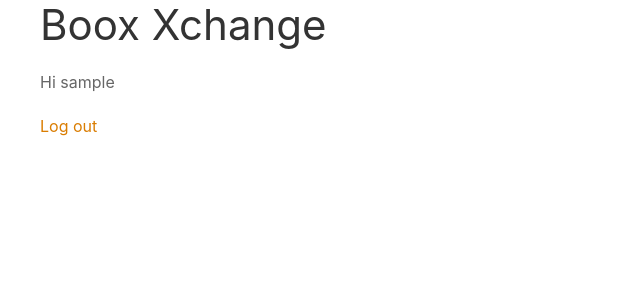
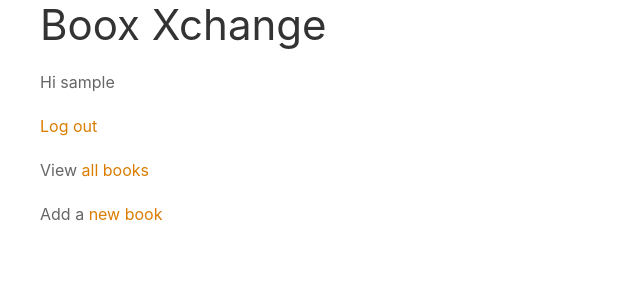
Before and after one commit to CodeHubOrg/bookxchange, a Django app: page / in a window 1280 px wide. Shown: the top 300 px of the page, without its empty margins (0-640 px from the left). Run offline with Django 3.2, Linux system fonts and the light colour scheme; the visitor is signed in with stand-in values (Sample User, id 1); some libraries are stand-ins or nearby versions.

Commit message:
move homepage to bookx, add links to list and add new book views, books urls all relative to 'books/'

```diff
--- a/books/models.py
+++ b/books/models.py
@@ -55,12 +55,20 @@ class Book(models.Model):
         return self.get_absolute_url()
 
     @property
+    def new_url(self):
+        return reverse("book_new")
+
+    @property
     def update_url(self):
         return reverse("book_update", kwargs={"pk": self.pk})
 
     @property
     def delete_url(self):
         return reverse("book_delete", kwargs={"pk": self.pk})
+
+    @property
+    def list_url(self):
+        return reverse("book_list")
 
     def __str__(self):
         return self.title
--- a/books/urls.py
+++ b/books/urls.py
@@ -4,18 +4,17 @@ from django.contrib.auth.decorators import login_required
 from books import views
 
 urlpatterns = [
-    path("", views.HomePageView.as_view(), name="home"),
-    path("books/", views.BookListView.as_view(), name="book_list"),
-    path("book/new", login_required(views.BookNewView.as_view()), name="book_new"),
+    path("", views.BookListView.as_view(), name="book_list"),
+    path("new", login_required(views.BookNewView.as_view()), name="book_new"),
     path(
-        "book/<int:pk>/update",
+        "<int:pk>/update",
         login_required(views.BookUpdate.as_view()),
         name="book_update",
     ),
     path(
-        "book/<int:pk>/delete",
+        "<int:pk>/delete",
         login_required(views.BookDelete.as_view()),
         name="book_delete",
     ),
-    path("book/<int:pk>", views.BookDetailView.as_view(), name="book_detail"),
+    path("<int:pk>", views.BookDetailView.as_view(), name="book_detail"),
 ]
--- a/books/views.py
+++ b/books/views.py
@@ -7,10 +7,6 @@ from django.utils import timezone
 from django.utils.decorators import method_decorator
 from .models import Book
 from .forms import PostBookForm, RequestBookForm
-
-
-class HomePageView(TemplateView):
-    template_name = "home.html"
 
 
 class BookNewView(TemplateView):
--- a/bookx/urls.py
+++ b/bookx/urls.py
@@ -3,9 +3,11 @@ from django.conf import settings
 from django.urls import include, path
 from django.conf.urls.static import static
 from django.contrib.staticfiles.urls import staticfiles_urlpatterns
+from bookx import views
 
 urlpatterns = [
-    path("", include("books.urls")),
+    path("", views.HomePageView.as_view(), name="home"),
+    path("books/", include("books.urls")),
     path("users/", include("users.urls")),  # new
     path("users/", include("django.contrib.auth.urls")),  # new
     path("admin/", admin.site.urls),
@@ -14,4 +16,6 @@ urlpatterns = [
 urlpatterns += staticfiles_urlpatterns()
 
 if settings.DEBUG is True:
-    urlpatterns += static(settings.MEDIA_URL, document_root=settings.MEDIA_ROOT)
+    urlpatterns += static(
+        settings.MEDIA_URL, document_root=settings.MEDIA_ROOT
+    )
--- /dev/null
+++ b/bookx/views.py
@@ -0,0 +1,10 @@
+from django.views.generic import TemplateView
+from django.shortcuts import render
+from books.models import Book
+
+
+class HomePageView(TemplateView):
+    template_name = "home.html"
+
+    def get(self, request):
+        return render(request, self.template_name, {"books": Book})
--- a/templates/home.html
+++ b/templates/home.html
@@ -8,4 +8,9 @@
 <p><a href="{% url 'signup' %}">Sign Up</a></p>
 <p><a href="{% url 'login' %}">Log In </a></p>
 {% endif %}
+
+<p>View <a href="{{ books.list_url }}">all books</a></p>
+{% if user.is_authenticated %}
+<p>Add a <a href="{{ books.new_url }}">new book</a></p>
+{% endif %}
 {% endblock %}
```
